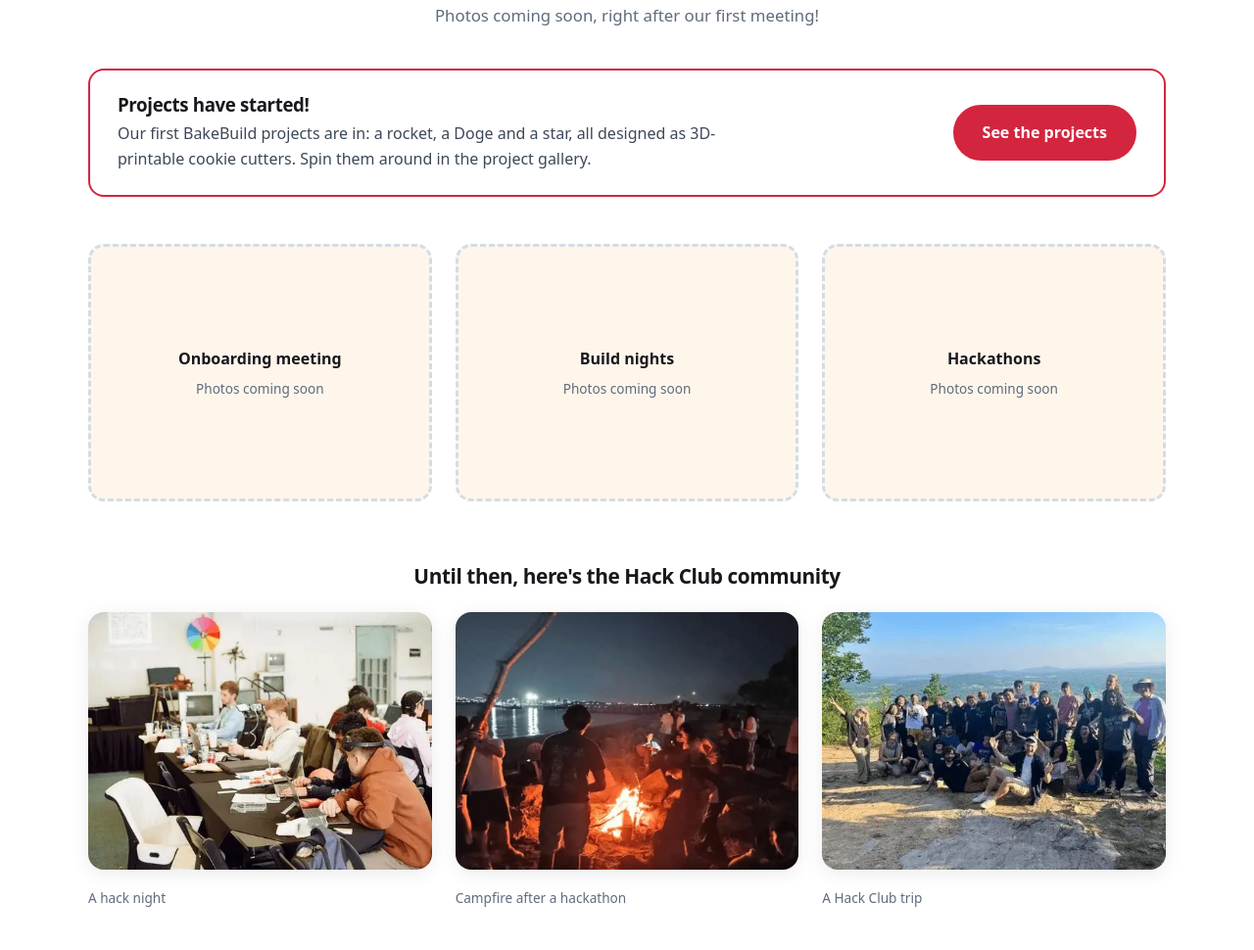
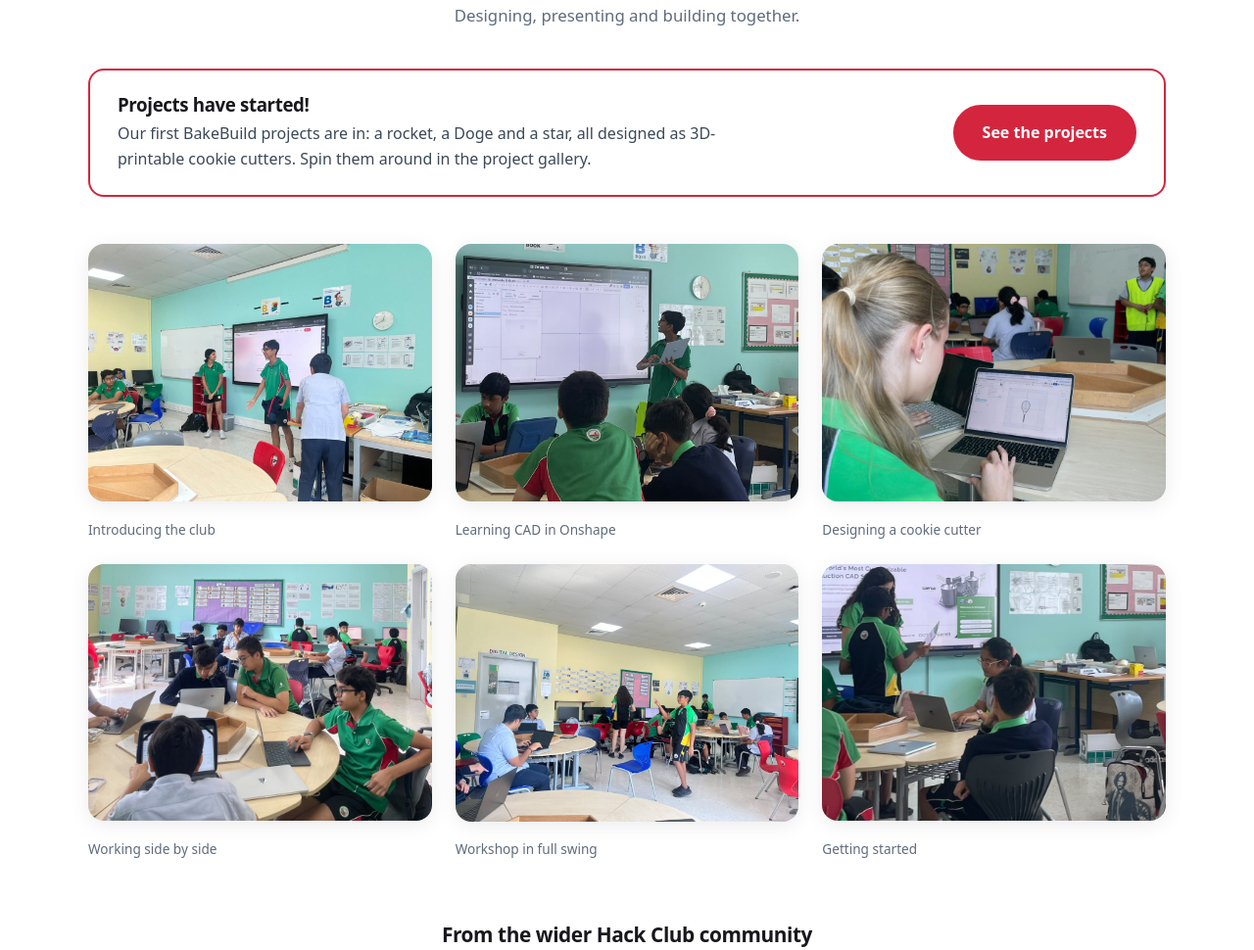
Before and after one commit to Innovate-DIAB/website-hackclub, a plain HTML site: page index.html in a window 1280 px wide. Shown: the part 7611-8581 px from the top of the page at 98% size. Drawn offline with Linux system fonts and the light colour scheme; a web font is replaced by a local one.

Commit message:
Add meeting photos to the gallery
Co-Authored-By: Claude Sonnet 5.5 <noreply@anthropic.com>

```diff
--- a/index.html
+++ b/index.html
@@ -13,7 +13,7 @@
   <meta property="og:type" content="website">
   <meta name="twitter:card" content="summary">
   <link rel="icon" href="logo.png">
-  <link rel="stylesheet" href="style.css?v=10">
+  <link rel="stylesheet" href="style.css?v=11">
 </head>
 <body>
 
@@ -303,17 +303,12 @@
     </div>
   </section>
 
-  <!-- GALLERY
-       No photos yet! When you have meeting photos:
-       1. Put the photo in this folder (for example meeting1.jpg)
-       2. Replace one of the <div class="photo-slot">...</div> blocks below with:
-          <img src="meeting1.jpg" alt="Our first meeting" class="photo">
-  -->
+  <!-- GALLERY: meeting photos live in images/meetings/ (4:3, about 1200px wide) -->
   <section class="section" id="gallery">
     <div class="container">
       <p class="section-label center">Gallery</p>
       <h2 class="center">Moments from our meetings</h2>
-      <p class="center section-sub">Photos coming soon, right after our first meeting!</p>
+      <p class="center section-sub">Designing, presenting and building together.</p>
       <div class="projects-started fade-in">
         <div>
           <h3>Projects have started!</h3>
@@ -322,11 +317,14 @@
         <a href="https://innovatediab-gallery.dino.icu/#bakebuild" target="_blank" rel="noopener" class="btn">See the projects</a>
       </div>
       <div class="gallery fade-in">
-        <div class="photo-slot"><p>Onboarding meeting</p><span>Photos coming soon</span></div>
-        <div class="photo-slot"><p>Build nights</p><span>Photos coming soon</span></div>
-        <div class="photo-slot"><p>Hackathons</p><span>Photos coming soon</span></div>
+        <figure class="community-photo"><img src="images/meetings/presenting.jpg" alt="Club leaders presenting the Innovate @ DIAB website to the room" class="photo" width="1200" height="900" loading="lazy"><figcaption>Introducing the club</figcaption></figure>
+        <figure class="community-photo"><img src="images/meetings/cad-lesson.jpg" alt="A student walking the group through Onshape on the classroom screen" class="photo" width="1200" height="900" loading="lazy"><figcaption>Learning CAD in Onshape</figcaption></figure>
+        <figure class="community-photo"><img src="images/meetings/designing.jpg" alt="A student designing a racket-shaped cookie cutter on a laptop" class="photo" width="1200" height="900" loading="lazy"><figcaption>Designing a cookie cutter</figcaption></figure>
+        <figure class="community-photo"><img src="images/meetings/teamwork.jpg" alt="Students working on laptops around a table" class="photo" width="1200" height="900" loading="lazy"><figcaption>Working side by side</figcaption></figure>
+        <figure class="community-photo"><img src="images/meetings/workshop.jpg" alt="A busy classroom with students building their projects" class="photo" width="1200" height="900" loading="lazy"><figcaption>Workshop in full swing</figcaption></figure>
+        <figure class="community-photo"><img src="images/meetings/getting-started.jpg?v=2" alt="Students getting set up with Onshape" class="photo" width="912" height="684" loading="lazy"><figcaption>Getting started</figcaption></figure>
       </div>
-      <h3 class="community-title">Until then, here's the Hack Club community</h3>
+      <h3 class="community-title">From the wider Hack Club community</h3>
       <div class="gallery fade-in">
         <figure class="community-photo"><img src="images/hack-night.jpg" alt="Students coding at a Hack Club hack night" class="photo" loading="lazy"><figcaption>A hack night</figcaption></figure>
         <figure class="community-photo"><img src="images/campfire.jpg" alt="Hack Clubbers around a campfire at night" class="photo" loading="lazy"><figcaption>Campfire after a hackathon</figcaption></figure>
--- a/style.css
+++ b/style.css
@@ -579,3 +579,5 @@ a:focus-visible, button:focus-visible, summary:focus-visible { outline: 3px soli
     .crew-photo { width: 80px; height: 80px; }
 }
 .brand { white-space: nowrap; }
+
+.photo { height: auto; }
```
Also changed, not shown: signup.html (+1 -1 lines), images/meetings/cad-lesson.jpg (added), images/meetings/designing.jpg (added), images/meetings/getting-started.jpg (added), images/meetings/presenting.jpg (added), images/meetings/teamwork.jpg (added), images/meetings/workshop.jpg (added).
